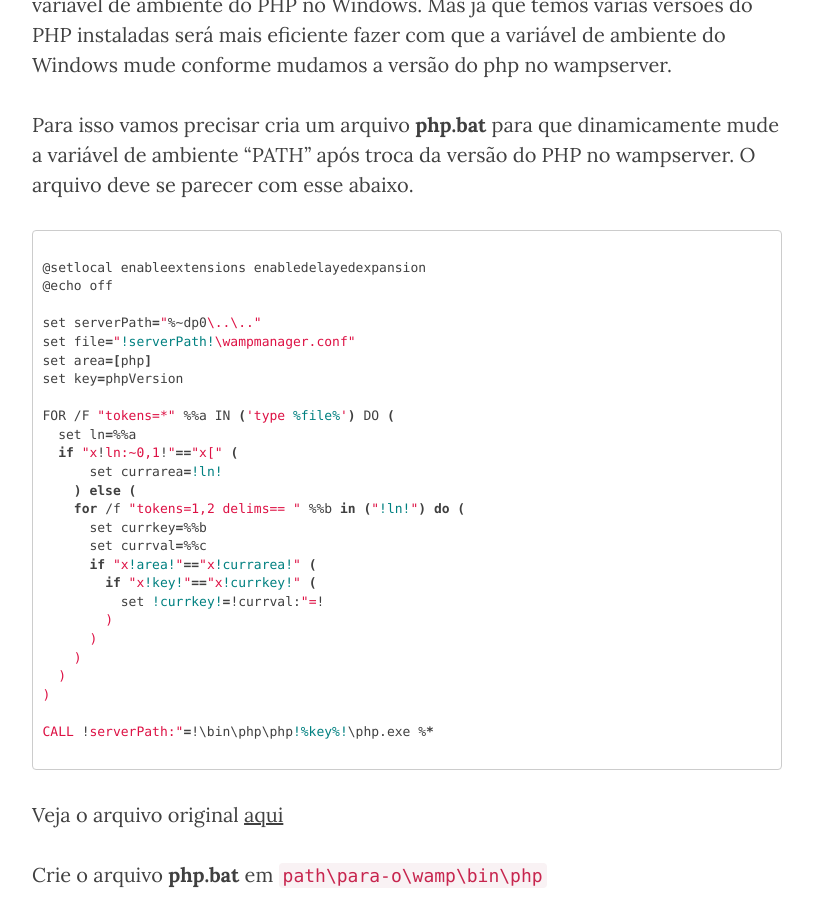
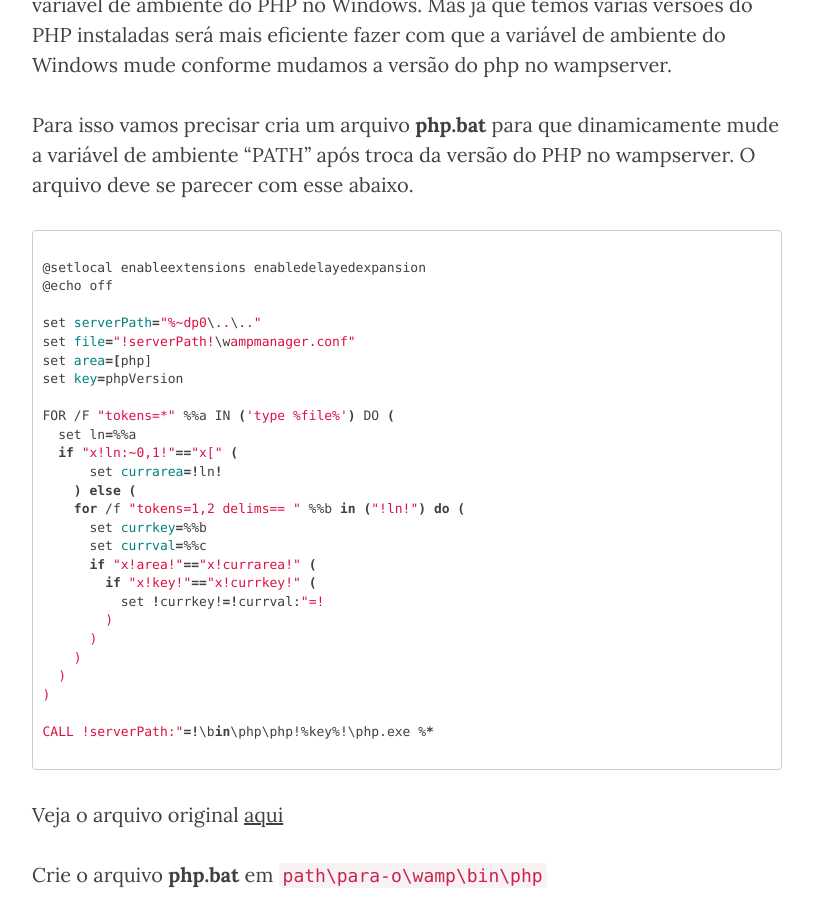
Before and after one commit to Rodrigo54/rodrigoalves.dev, a Jekyll site: the page built from _posts/2015-12-07-varias-versoes-do-php-no-wampserver.md, in a window 1280 px wide and 900 px high, scrolled down 2236 px. Shown: the whole window, without its empty margins (233-1046 px from the left). Built offline with Jekyll 4.4.1, drawn with Linux system fonts in a browser that asks for light colours; Markdown is read by kramdown in place of the engine named in the settings; comment, search, counter and statistics services are not loaded.

Commit message:
update gems

````diff
--- a/Gemfile
+++ b/Gemfile
@@ -8,5 +8,3 @@
 gem 'rake'
 gem 'jemoji'
 gem 'html-proofer'
-gem 'pygments.rb'
-gem 'redcarpet'
--- a/_config.yml
+++ b/_config.yml
@@ -13,8 +13,8 @@
 timezone: America/Fortaleza
 
 # Build settings
-markdown: redcarpet
-highlighter: pygments
+markdown: kramdown
+highlighter: rouge
 permalink: /:title/
 paginate: 5
 exclude: ["less","node_modules","Gruntfile.js","package.json","README.md"]
--- a/_posts/2015-12-07-varias-versoes-do-php-no-wampserver.md
+++ b/_posts/2015-12-07-varias-versoes-do-php-no-wampserver.md
@@ -68,7 +68,7 @@
 
 Para isso vamos precisar cria um arquivo **php.bat** para que dinamicamente mude a variável de ambiente "PATH" após troca da versão do PHP no wampserver. O arquivo deve se parecer com esse abaixo.
 
-```bat
+```shell
 
 @setlocal enableextensions enabledelayedexpansion
 @echo off
````
